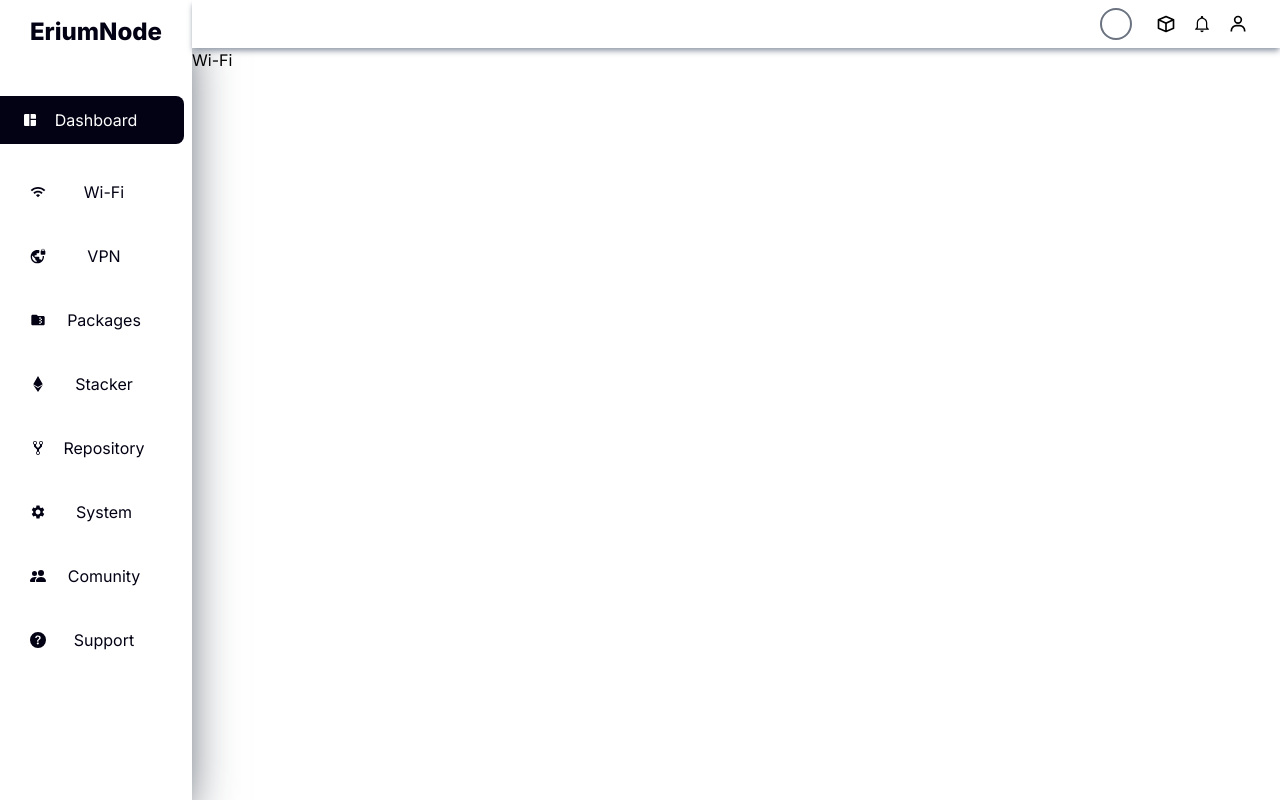
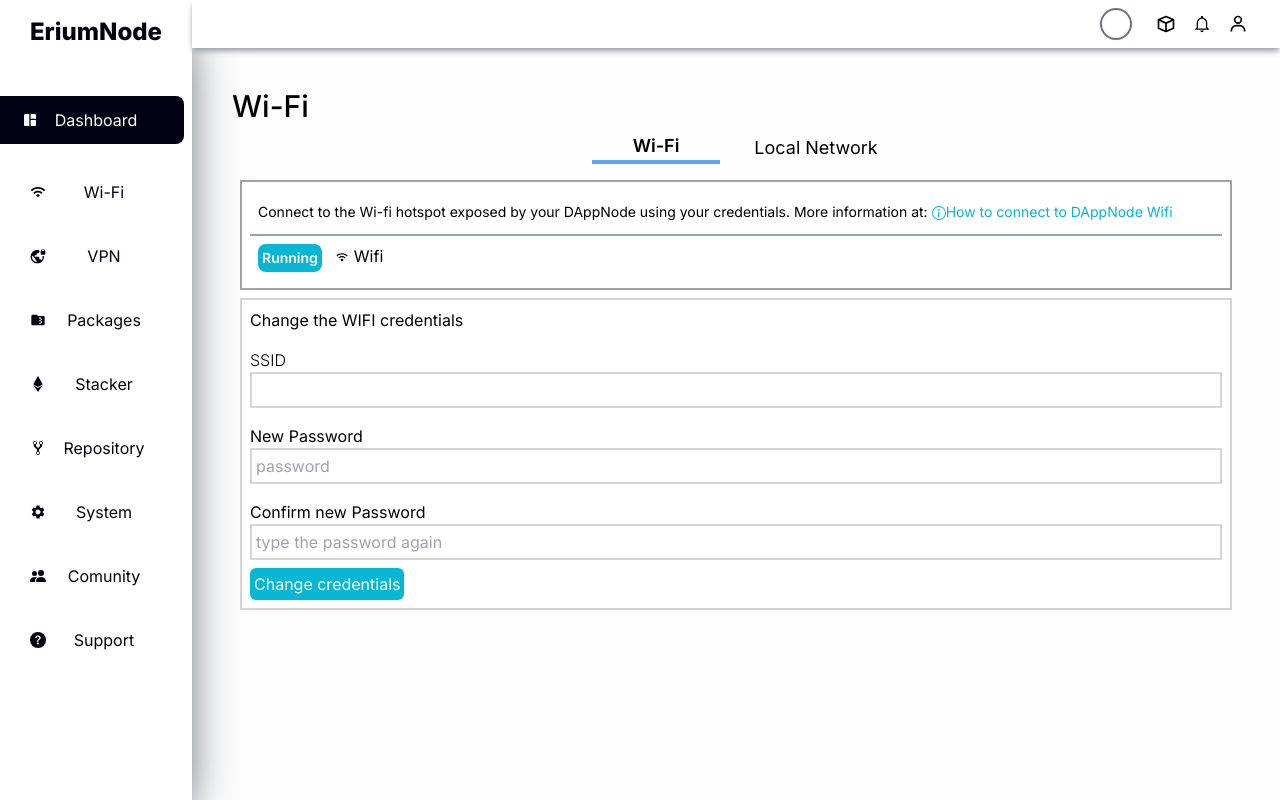
Before and after one commit to vishal-salonshark/node_erium, a Next.js app: page /profile/wi-fi in a window 1280 px wide. Built offline with nearby package versions, Linux system fonts and the light colour scheme.

Commit message:
May30 commit

```diff
--- a/package.json
+++ b/package.json
@@ -21,6 +21,7 @@
     "os": "^0.1.2",
     "os-utils": "^0.0.14",
     "postcss": "8.4.23",
+    "progress": "^2.0.3",
     "randomstring": "^1.2.3",
     "react": "18.2.0",
     "react-dom": "18.2.0",
--- a/src/app/globals.css
+++ b/src/app/globals.css
@@ -1,3 +1,7 @@
 @tailwind base;
 @tailwind components;
 @tailwind utilities;
+
+body {
+    background: #fefefe;
+}
--- a/src/app/profile/layout.js
+++ b/src/app/profile/layout.js
@@ -28,7 +28,7 @@
         <BiUser className="w-5 h-5 mx-2"/>
         </div>
       </div>
-      <div>
+      <div className='w-full'>
         {children}
       </div>
     </div>
--- /dev/null
+++ b/src/app/profile/wi-fi/LocalNetwork.jsx
@@ -0,0 +1,40 @@
+"use client"
+import React, { useState } from 'react'
+import {BsInfoCircle} from 'react-icons/bs'
+import {BiWifi2} from 'react-icons/bi'
+
+const LocalNetwork = () => {
+    const [isSelected, setIsSelected] = useState(false)
+    return (
+      <div className='flex'>
+          <div className='m-2 p-2 bg-white flex flex-col border-2 border-neutral-400'>
+              <div className='flex flex-row text-sm border-b-2 border-b-slate-400 py-3 px-2'>
+                  <p className='mr-1'>
+                      If you are connected to the same router as your DAppNode you can use this page at
+                      <a href="https://www.w3schools.com" className='text-cyan-500'> http://dappnode.local.</a>
+                      Learn more about the local network proxy at:
+                  </p>
+                  <a href="https://www.w3schools.com" className='flex flex-row text-cyan-500' target='none'>
+                      <BsInfoCircle width={40} height={40} className='mt-1'/>
+                      How to connect to DAppNode Local Network Proxy
+                  </a>
+              </div>
+              <div className='flex flex-row justify-between'>
+                  <div className='flex flex-row'>
+                      <p className='m-2 text-sm font-semibold bg-cyan-500 rounded-lg p-1 text-white'>Running</p>
+                      <p className='flex flex-row mt-2'><BiWifi2 className='m-1'/>Local Network proxy</p>
+                  </div>
+                  <div onClick={() => setIsSelected(!isSelected)} className= {("flex w-16 h-8 bg-gray-600 m-2 mb-0 rounded-full", {
+                      'bg-green-500': isSelected
+                  })}>
+                      <span className={('h-7 w-7 m-0.5 bg-white rounded-full', {
+                          'ml-8': isSelected
+                      })} ></span>
+                  </div>
+              </div>
+          </div>
+      </div>
+    )
+  }
+
+export default LocalNetwork
--- /dev/null
+++ b/src/app/profile/wi-fi/WiFi.jsx
@@ -0,0 +1,57 @@
+"use client"
+import React, { useState } from 'react'
+import {BsInfoCircle} from 'react-icons/bs'
+import {BiWifi2} from 'react-icons/bi'
+
+const WiFi = () => {
+  const [isSelected, setIsSelected] = useState(false)
+  return(
+      <div>
+      <div className='m-2 p-2 bg-white flex flex-col border-2 border-neutral-400'>
+          <div className='flex flex-row text-sm border-b-2 border-b-slate-400 py-3 px-2'>
+              <p className='mr-1'>
+                  Connect to the Wi-fi hotspot exposed by your DAppNode using your credentials. More information at:
+              </p>
+              <a href="https://www.w3schools.com" className='flex flex-row text-cyan-500' target='none'>
+                  <BsInfoCircle width={40} height={40} className='mt-1'/>
+                  How to connect to DAppNode Wifi
+              </a>
+          </div>
+          <div className='flex flex-row justify-between'>
+              <div className='flex flex-row'>
+                  <p className='m-2 text-sm font-semibold bg-cyan-500 rounded-lg p-1 text-white'>Running</p>
+                  <p className='flex flex-row mt-2'><BiWifi2 className='m-1'/>Wifi</p>
+              </div>
+              <div onClick={() => setIsSelected(!isSelected)} className= {("flex w-16 h-8 bg-gray-600 m-2 mb-0 rounded-full", {
+                  'bg-green-500': isSelected
+              })}>
+                  <span className={('h-7 w-7 m-0.5 bg-white rounded-full', {
+                      'ml-8': isSelected
+                  })} ></span>
+              </div>
+
+          </div>
+      </div>
+      <div className='bg-white flex flex-col border-2 border-neutral-300 m-2 text-left'>
+          <h2 className='m-2'>Change the WIFI credentials</h2>
+          <div className='m-2'>
+              <h2 className="font-light">SSID</h2>
+              <input type="text" className='w-full border-2 border-stone-300 p-1'/>
+          </div>
+          <div className='m-2'>
+              <h3>New Password</h3>
+              <input type="password" placeholder='password' className='border-2 border-stone-300 w-full p-1' />
+          </div>
+          <div className='m-2'>
+              <h3>Confirm new Password</h3>
+              <input type="password" placeholder='type the password again' className='w-full p-1 border-2 border-stone-300'/>
+          </div>
+          <div className=' mx-2 mb-2'>
+              <button className='text-white bg-cyan-500 rounded-md p-1'>Change credentials</button>
+          </div>
+      </div>
+      </div>
+  )
+}
+
+export default WiFi
--- a/src/app/profile/wi-fi/page.jsx
+++ b/src/app/profile/wi-fi/page.jsx
@@ -1,8 +1,27 @@
-import React from 'react'
+"use client"
+import React, { useState } from 'react'
+import WiFi from './WiFi'
+import LocalNetwork from './LocalNetwork'
 
 const page = () => {
+  const[active, setActive] = useState('wifi')
   return (
-    <div>Wi-Fi</div>
+    <div className="w-full p-10 ">
+      <h1 className="w-full text-3xl font-medium">Wi-Fi</h1>
+
+                  <div className='flex flex-row justify-center gap-4 text-black text-center'>
+                    <button  className={`m-2 w-32 align-middle text-lg  ${active === 'wifi'? "border-b-4 font-semibold border-blue-400" : "" }`} onClick={()=>setActive('wifi')}> Wi-Fi</button>
+                    <button  className={`m-2 w-32 align-middle text-lg  ${active === 'localnetwork'? "border-b-4 font-semibold border-blue-400" : "" }`} onClick={()=>setActive('localnetwork')}>Local Network</button>
+                  </div>
+                    <div className=''>
+                      {
+                      active === 'wifi'?
+                        <WiFi/>:
+                        <LocalNetwork/>
+                        }
+                    </div>
+
+    </div>
   )
 }
 
--- a/src/components/Navbar.jsx
+++ b/src/components/Navbar.jsx
@@ -20,7 +20,7 @@
       ];
       const [active, setActive] = useState(0);
   return (
-    <div className=' h-[100vh] w-[15%] flex flex-col justify-start py-2 shadow-2xl shadow-gray-800 items-center'>
+    <div className=' h-[100vh] w-[15%] bg-white flex flex-col justify-start py-2 shadow-2xl shadow-gray-800 items-center'>
       <span className='w-52 h-12 p-2 text-2xl font-extrabold text-[#030214] text-center align-middle '>EriumNode</span>
 
       <div className='w-52 flex flex-col justify-between px-2 text-[#030214] mt-12 items-center'>
--- /dev/null
+++ b/src/components/ProgressBar.jsx
@@ -0,0 +1,21 @@
+const ProgressBar = ({ cpuUsage }) => {
+    let colorClass = 'bg-green-500';
+
+    if (cpuUsage > 50 && cpuUsage <= 70) {
+      colorClass = 'bg-yellow-400';
+    } else if (cpuUsage > 70) {
+      colorClass = 'bg-red-400';
+    }
+
+    const progress = `${cpuUsage}%`;
+
+    return (
+      <div className="w-full h-4 rounded align-middle bg-gray-200">
+        <div className={`${colorClass} h-4 align-middle rounded text-xs leading-none text-center text-black`} style={{ width: progress }}>
+        <small className=" absolute p-1 ">{progress}</small>
+        </div>
+      </div>
+    );
+  };
+
+  export default ProgressBar;
```
Also changed, not shown: src/app/profile/dashboard/page.jsx (+63 -27 lines), 1 other file (tests, documents, lock files or other folders).
